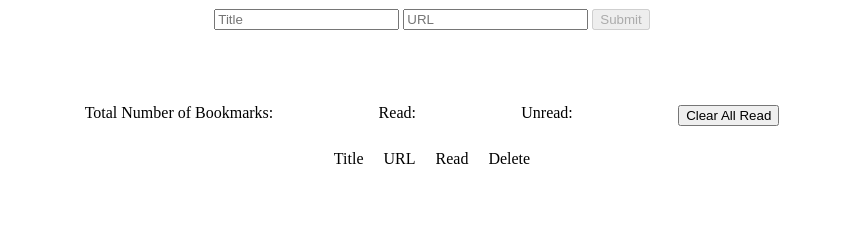
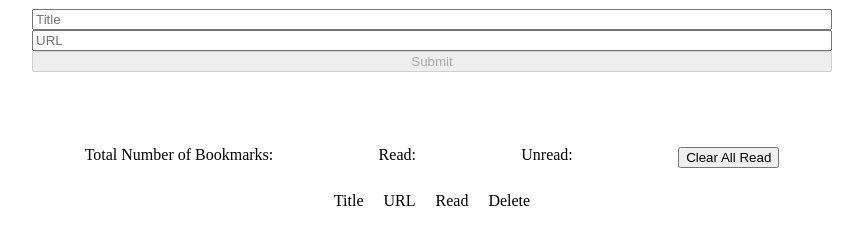
Before and after one commit to mziccardi/linkedList, a plain HTML site: page index.html in a window 1280 px wide. Shown: the part 88-332 px from the top of the page, without its empty margins (208-1071 px from the left). Drawn offline with nearby package versions, Linux system fonts and the light colour scheme.

Commit message:
flexed inputs and submit

```diff
--- a/styles.css
+++ b/styles.css
@@ -21,6 +21,7 @@ body {
 }
 
 .userContainer {
+  display: flex;
   flex-direction: column;
   margin-top: 15px;
 }
@@ -36,11 +37,13 @@ body {
 .counterCont {
   margin: 15px 0;
   display: flex;
+  flex-wrap: wrap;
   justify-content: space-around;
 }
 
 .tableCont {
   margin: auto;
+  display: flex;
 }
 
 .table th {
```
